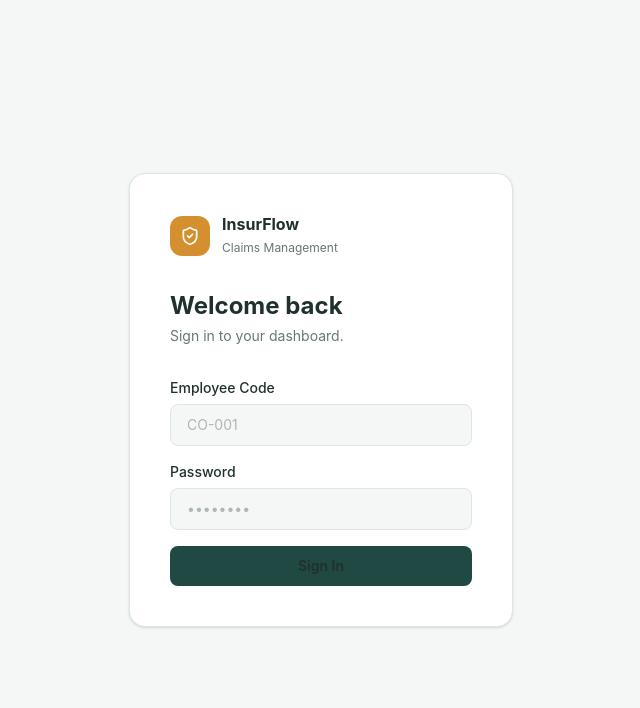
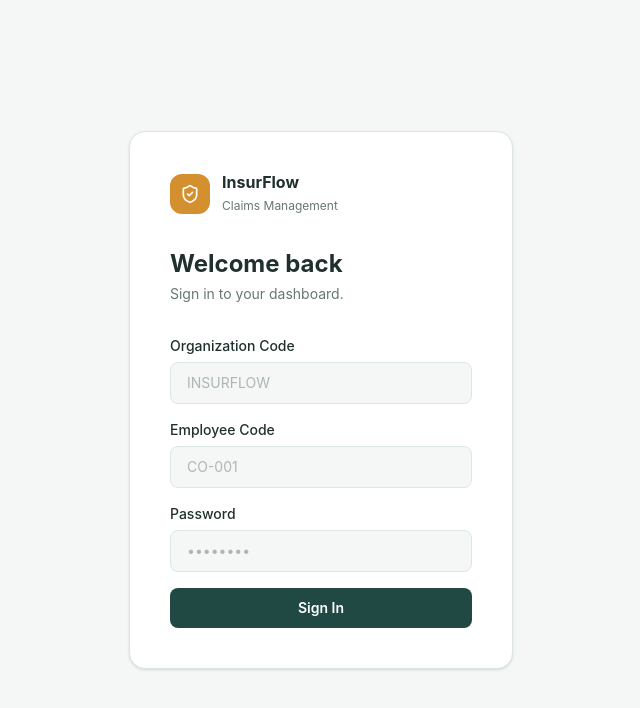
Before and after one commit to InsurFlow-Team/insurflow-frontend, a React (Vite) app in the folder dashboard/: page /login in a window 1280 px wide. Shown: the top 708 px of the page, without its empty margins (319-959 px from the left). Built offline with nearby package versions, Linux system fonts and the light colour scheme.

Commit message:
feat: add web login form

```diff
--- a/dashboard/src/pages/Login.tsx
+++ b/dashboard/src/pages/Login.tsx
@@ -1,58 +1,151 @@
-import { Link } from "react-router-dom";
-import { ShieldCheck } from "lucide-react";
+import { useState } from "react";
+import type { FormEvent } from "react";
+import { useNavigate } from "react-router-dom";
+import { AlertCircle, Loader2, ShieldCheck } from "lucide-react";
 
 export default function Login() {
+  const navigate = useNavigate();
+
+  const [organizationCode, setOrganizationCode] = useState("");
+  const [employeeCode, setEmployeeCode] = useState("");
+  const [password, setPassword] = useState("");
+  const [isLoading, setIsLoading] = useState(false);
+  const [error, setError] = useState("");
+
+  const handleSubmit = async (event: FormEvent<HTMLFormElement>) => {
+    event.preventDefault();
+    setError("");
+
+    if (
+      !organizationCode.trim() ||
+      !employeeCode.trim() ||
+      !password.trim()
+    ) {
+      setError("Please fill in all required fields.");
+      return;
+    }
+
+    setIsLoading(true);
+
+    try {
+      // Temporary behavior until Mohammed's Login API is connected.
+      await new Promise((resolve) => setTimeout(resolve, 600));
+      navigate("/dashboard");
+    } finally {
+      setIsLoading(false);
+    }
+  };
+
   return (
-    <div className="min-h-screen bg-background flex items-center justify-center px-4">
-      <div className="bg-surface rounded-2xl border border-border shadow-sm p-10 w-full max-w-sm">
+    <div className="min-h-screen bg-background flex items-center justify-center px-4 py-8">
+      <div className="bg-surface rounded-2xl border border-border shadow-sm p-8 sm:p-10 w-full max-w-sm">
         {/* Brand */}
         <div className="flex items-center gap-3 mb-8">
           <div className="w-10 h-10 rounded-xl bg-accent flex items-center justify-center shrink-0">
             <ShieldCheck size={20} className="text-white" />
           </div>
+
           <div>
             <strong className="block text-base font-bold text-text leading-tight">
               InsurFlow
             </strong>
-            <small className="text-text-muted text-xs">Claims Management</small>
+            <small className="text-text-muted text-xs">
+              Claims Management
+            </small>
           </div>
         </div>
 
         <h1 className="text-2xl font-bold text-text mb-1">Welcome back</h1>
+
         <p className="text-text-muted text-sm mb-8">
           Sign in to your dashboard.
         </p>
 
-        {/* Form */}
-        <div className="space-y-4">
+        <form onSubmit={handleSubmit} className="space-y-4">
+          {/* Organization Code */}
           <div>
-            <label className="block text-sm font-medium text-text mb-1.5">
-              Employee Code
+            <label
+              htmlFor="organizationCode"
+              className="block text-sm font-medium text-text mb-1.5"
+            >
+              Organization Code
             </label>
+
             <input
+              id="organizationCode"
               type="text"
-              placeholder="CO-001"
-              className="w-full px-4 py-2.5 rounded-lg border border-border bg-background text-text text-sm placeholder:text-text-muted/50 focus:outline-none focus:ring-2 focus:ring-primary/40 focus:border-primary transition"
-            />
-          </div>
-          <div>
-            <label className="block text-sm font-medium text-text mb-1.5">
-              Password
-            </label>
-            <input
-              type="password"
-              placeholder="••••••••"
-              className="w-full px-4 py-2.5 rounded-lg border border-border bg-background text-text text-sm placeholder:text-text-muted/50 focus:outline-none focus:ring-2 focus:ring-primary/40 focus:border-primary transition"
+              value={organizationCode}
+              onChange={(event) => setOrganizationCode(event.target.value)}
+              placeholder="INSURFLOW"
+              autoComplete="organization"
+              disabled={isLoading}
+              className="w-full px-4 py-2.5 rounded-lg border border-border bg-background text-text text-sm placeholder:text-text-muted/50 focus:outline-none focus:ring-2 focus:ring-primary/40 focus:border-primary transition disabled:opacity-60"
             />
           </div>
 
-          <Link
-            to="/dashboard"
-            className="block w-full text-center bg-primary-dark hover:bg-primary text-white font-semibold py-2.5 rounded-lg transition-colors mt-2 text-sm"
+          {/* Employee Code */}
+          <div>
+            <label
+              htmlFor="employeeCode"
+              className="block text-sm font-medium text-text mb-1.5"
+            >
+              Employee Code
+            </label>
+
+            <input
+              id="employeeCode"
+              type="text"
+              value={employeeCode}
+              onChange={(event) => setEmployeeCode(event.target.value)}
+              placeholder="CO-001"
+              autoComplete="username"
+              disabled={isLoading}
+              className="w-full px-4 py-2.5 rounded-lg border border-border bg-background text-text text-sm placeholder:text-text-muted/50 focus:outline-none focus:ring-2 focus:ring-primary/40 focus:border-primary transition disabled:opacity-60"
+            />
+          </div>
+
+          {/* Password */}
+          <div>
+            <label
+              htmlFor="password"
+              className="block text-sm font-medium text-text mb-1.5"
+            >
+              Password
+            </label>
+
+            <input
+              id="password"
+              type="password"
+              value={password}
+              onChange={(event) => setPassword(event.target.value)}
+              placeholder="••••••••"
+              autoComplete="current-password"
+              disabled={isLoading}
+              className="w-full px-4 py-2.5 rounded-lg border border-border bg-background text-text text-sm placeholder:text-text-muted/50 focus:outline-none focus:ring-2 focus:ring-primary/40 focus:border-primary transition disabled:opacity-60"
+            />
+          </div>
+
+          {/* Error Message */}
+          {error && (
+            <div
+              role="alert"
+              className="flex items-start gap-2 rounded-lg border border-danger/30 bg-danger/10 px-3 py-2.5 text-sm text-danger"
+            >
+              <AlertCircle size={17} className="mt-0.5 shrink-0" />
+              <span>{error}</span>
+            </div>
+          )}
+
+          {/* Submit */}
+          <button
+            type="submit"
+            disabled={isLoading}
+            className="flex w-full items-center justify-center gap-2 bg-primary-dark hover:bg-primary text-white font-semibold py-2.5 rounded-lg transition-colors mt-2 text-sm disabled:cursor-not-allowed disabled:opacity-70"
           >
-            Sign In
-          </Link>
-        </div>
+            {isLoading && <Loader2 size={17} className="animate-spin" />}
+            {isLoading ? "Signing in..." : "Sign In"}
+          </button>
+        </form>
       </div>
     </div>
   );
```
Also changed, not shown: 1 other file (tests, documents, lock files or other folders).
